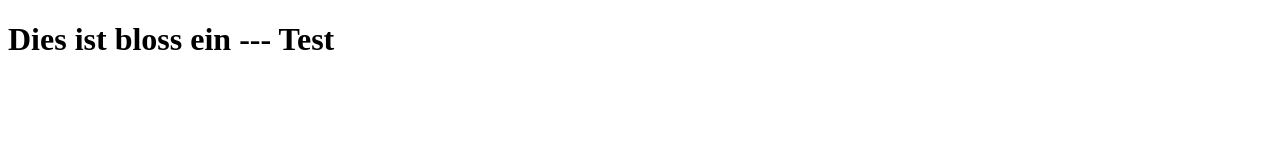
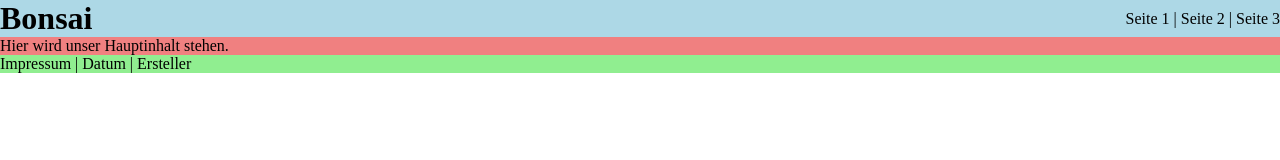
Before and after one commit to JosiaBaumann/LB2, a plain HTML site: page index.html in a window 1280 px wide. Drawn offline with Linux system fonts and the light colour scheme.

Commit message:
Mit erster Struktur begonnen, Bootstrap!!!

```diff
--- a/index.html
+++ b/index.html
@@ -1,10 +1,48 @@
 <!DOCTYPE html>
 <html lang="de">
+
     <head>
         <meta charset="UTF-8">
         <title>Title</title>
+        <link rel="stylesheet" type="text/css" href="stylesheet.css" media="screen" />
     </head>
+
     <body>
-    <header><h1>Dies ist bloss ein --- Test</h1></header>
+        <header>
+            <h1>Bonsai</h1>
+            <nav>
+                <li>
+                    Seite 1
+                </li>
+                |
+                <li>
+                    Seite 2
+                </li>
+                |
+                <li>
+                    Seite 3
+            </nav>
+        </header>
     </body>
+
+    <main>
+        Hier wird unser Hauptinhalt stehen.
+    </main>
+
+    <footer>
+        <ul>
+            <li>
+                Impressum
+            </li>
+                |
+            <li>
+                Datum
+            </li>
+                |
+            <li>
+                Ersteller
+            </li>
+        </ul>
+    </footer>
+
 </html>
--- /dev/null
+++ b/stylesheet.css
@@ -0,0 +1,28 @@
+* {
+    padding: 0;
+    margin: 0;
+}
+header nav li {
+    display: inline-block;
+    text-decoration: none;
+}
+footer li {
+    display: inline-block;
+    text-decoration: none;
+    text-align: center;
+    align-items: center;
+}
+header {
+    background-color: lightblue;
+    display: flex;
+    justify-content: space-between;
+    text-align: center;
+    align-items: center;
+
+}
+main {
+    background-color: lightcoral;
+}
+footer {
+    background-color: lightgreen;
+}
```
Lines whose indentation alone changed are shown as unchanged.
